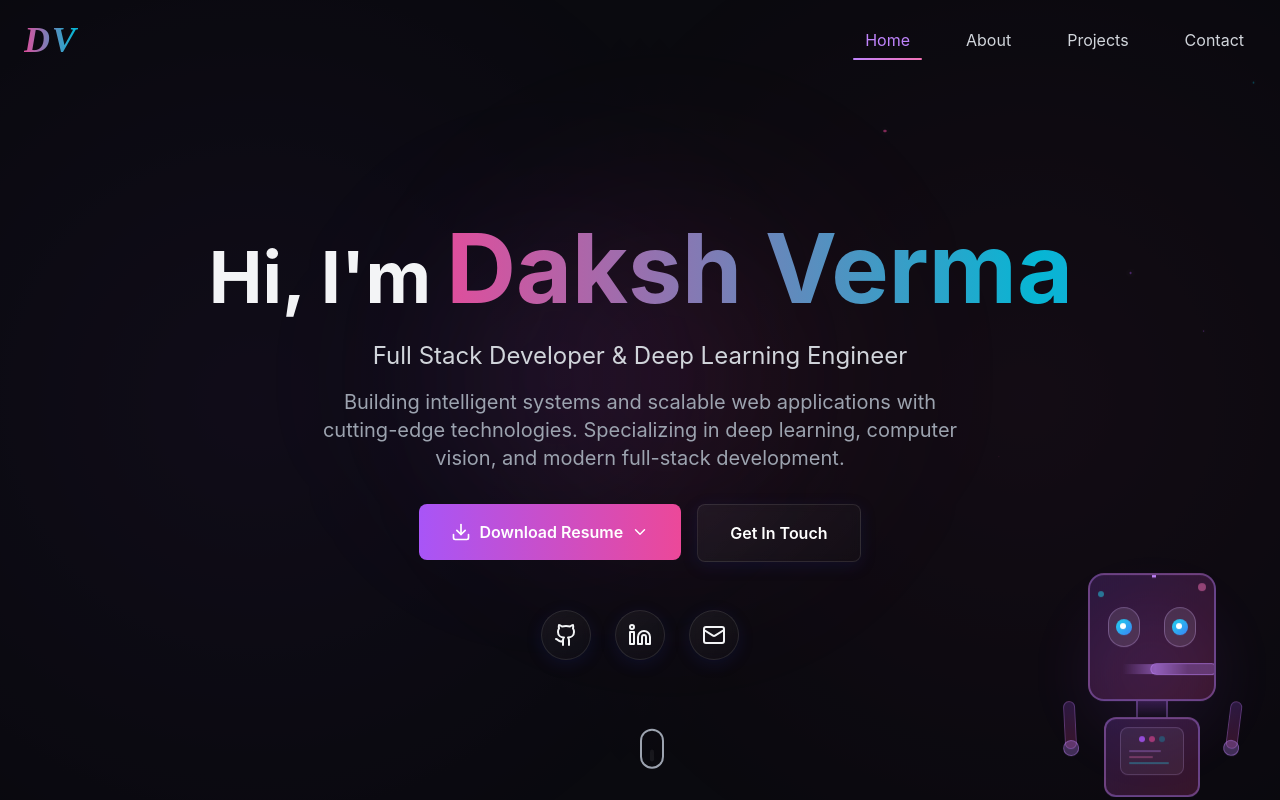
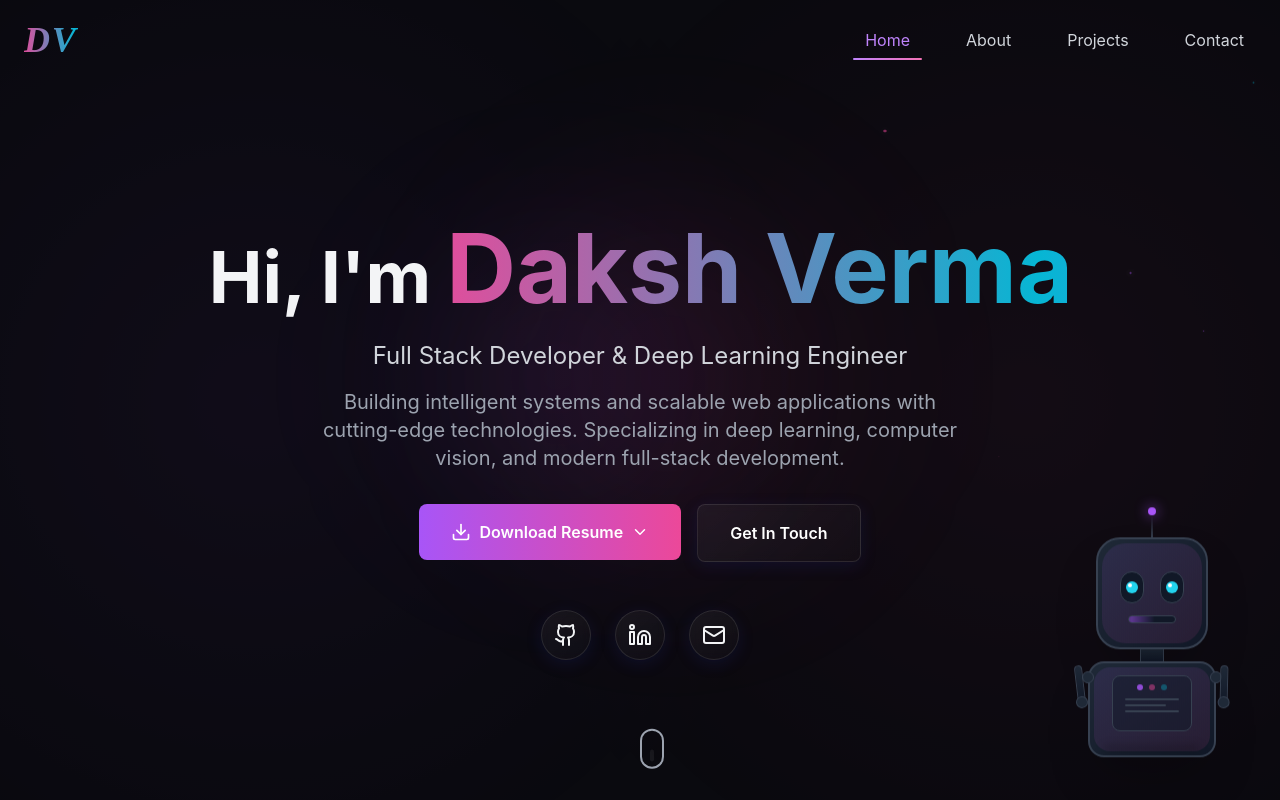
Before and after one commit to dakshverma23/Portfolio, a React (Vite) app: page / in a window 1280 px wide. Shown: the top 800 px of the page. Built offline with nearby package versions, Linux system fonts and the light colour scheme.

Commit message:
Replace with sleek minimalist robot design

```diff
--- a/src/components/InteractiveRobot.jsx
+++ b/src/components/InteractiveRobot.jsx
@@ -3,19 +3,23 @@ import { motion } from 'framer-motion'
 
 const InteractiveRobot = () => {
   const [mousePosition, setMousePosition] = useState({ x: 0, y: 0 })
-  const [eyePosition, setEyePosition] = useState({ x: 0, y: 0 })
+  const [rotation, setRotation] = useState({ x: 0, y: 0 })
 
   useEffect(() => {
     const handleMouseMove = (e) => {
-      const x = (e.clientX / window.innerWidth - 0.5) * 30
-      const y = (e.clientY / window.innerHeight - 0.5) * 30
+      // Calculate rotation based on mouse position
+      const centerX = window.innerWidth / 2
+      const centerY = window.innerHeight / 2
 
+      const rotateY = ((e.clientX - centerX) / centerX) * 15
+      const rotateX = ((e.clientY - centerY) / centerY) * -10
+
+      setRotation({ x: rotateX, y: rotateY })
+
+      // Eye tracking
+      const x = (e.clientX / window.innerWidth - 0.5) * 6
+      const y = (e.clientY / window.innerHeight - 0.5) * 6
       setMousePosition({ x, y })
-
-      // Calculate eye movement (more restricted range)
-      const eyeX = (e.clientX / window.innerWidth - 0.5) * 8
-      const eyeY = (e.clientY / window.innerHeight - 0.5) * 8
-      setEyePosition({ x: eyeX, y: eyeY })
     }
 
     window.addEventListener('mousemove', handleMouseMove)
@@ -23,118 +27,102 @@ const InteractiveRobot = () => {
   }, [])
 
   return (
-    <div className="fixed bottom-8 right-8 z-40 pointer-events-none">
+    <div className="fixed bottom-12 right-12 z-40 pointer-events-none hidden md:block">
       <motion.div
         animate={{
-          rotateY: mousePosition.x * 0.5,
-          rotateX: -mousePosition.y * 0.3,
+          rotateX: rotation.x,
+          rotateY: rotation.y,
         }}
         transition={{
           type: "spring",
-          stiffness: 100,
-          damping: 20,
+          stiffness: 50,
+          damping: 15,
         }}
         style={{
           transformStyle: "preserve-3d",
           perspective: "1000px",
         }}
-        className="relative w-48 h-48"
+        className="relative"
       >
-        {/* Robot Body */}
+        {/* Robot Container */}
         <motion.div
-          className="relative"
           animate={{
-            y: [0, -10, 0],
+            y: [0, -8, 0],
           }}
           transition={{
-            duration: 3,
+            duration: 4,
             repeat: Infinity,
             ease: "easeInOut"
           }}
+          className="relative w-40 h-52"
         >
           {/* Head */}
-          <div className="relative">
-            {/* Main head structure */}
-            <div className="w-32 h-32 mx-auto bg-gradient-to-br from-purple-500/20 to-pink-500/20 rounded-2xl border-2 border-purple-400/40 backdrop-blur-sm relative overflow-hidden">
+          <div className="relative w-28 h-28 mx-auto">
+            {/* Head shape - rounded rectangle */}
+            <div className="absolute inset-0 bg-gradient-to-br from-gray-800 to-gray-900 rounded-3xl border-2 border-gray-700 shadow-2xl">
+              {/* Inner glow */}
+              <div className="absolute inset-1 bg-gradient-to-br from-purple-500/10 to-pink-500/10 rounded-3xl" />
+
               {/* Antenna */}
+              <div className="absolute -top-6 left-1/2 -translate-x-1/2 w-0.5 h-6 bg-gradient-to-t from-gray-700 to-transparent" />
               <motion.div
-                className="absolute -top-8 left-1/2 -translate-x-1/2 w-1 h-8 bg-gradient-to-t from-purple-400 to-transparent"
+                className="absolute -top-8 left-1/2 -translate-x-1/2 w-2 h-2 rounded-full bg-purple-500"
                 animate={{
-                  scaleY: [1, 1.2, 1],
+                  boxShadow: [
+                    "0 0 5px rgba(168, 85, 247, 0.5)",
+                    "0 0 15px rgba(168, 85, 247, 1)",
+                    "0 0 5px rgba(168, 85, 247, 0.5)",
+                  ],
                 }}
                 transition={{
                   duration: 2,
                   repeat: Infinity,
                 }}
-              >
-                <motion.div
-                  className="absolute -top-2 left-1/2 -translate-x-1/2 w-3 h-3 rounded-full bg-purple-400"
-                  animate={{
-                    boxShadow: [
-                      "0 0 10px rgba(168, 85, 247, 0.5)",
-                      "0 0 20px rgba(168, 85, 247, 0.8)",
-                      "0 0 10px rgba(168, 85, 247, 0.5)",
-                    ],
-                  }}
-                  transition={{
-                    duration: 2,
-                    repeat: Infinity,
-                  }}
-                />
-              </motion.div>
+              />
 
               {/* Eyes */}
-              <div className="absolute top-8 left-1/2 -translate-x-1/2 flex gap-6">
+              <div className="absolute top-8 left-1/2 -translate-x-1/2 flex gap-4">
                 {/* Left Eye */}
-                <div className="relative w-8 h-10 bg-white/10 rounded-full border border-purple-300/30 overflow-hidden">
+                <div className="relative w-6 h-8 bg-gray-900 rounded-full overflow-hidden border border-gray-700">
                   <motion.div
-                    className="absolute top-1/2 left-1/2 w-4 h-4 bg-gradient-to-br from-cyan-400 to-blue-500 rounded-full"
+                    className="absolute w-3 h-3 bg-cyan-400 rounded-full top-1/2 left-1/2"
                     animate={{
-                      x: eyePosition.x - 8,
-                      y: eyePosition.y - 8,
+                      x: mousePosition.x - 6,
+                      y: mousePosition.y - 6,
                     }}
                     transition={{
                       type: "spring",
-                      stiffness: 200,
-                      damping: 20,
+                      stiffness: 150,
+                      damping: 15,
                     }}
                   >
-                    <div className="absolute top-1 left-1 w-1.5 h-1.5 bg-white rounded-full" />
+                    <div className="absolute top-0.5 left-0.5 w-1 h-1 bg-white rounded-full" />
                   </motion.div>
                 </div>
 
                 {/* Right Eye */}
-                <div className="relative w-8 h-10 bg-white/10 rounded-full border border-purple-300/30 overflow-hidden">
+                <div className="relative w-6 h-8 bg-gray-900 rounded-full overflow-hidden border border-gray-700">
                   <motion.div
-                    className="absolute top-1/2 left-1/2 w-4 h-4 bg-gradient-to-br from-cyan-400 to-blue-500 rounded-full"
+                    className="absolute w-3 h-3 bg-cyan-400 rounded-full top-1/2 left-1/2"
                     animate={{
-                      x: eyePosition.x - 8,
-                      y: eyePosition.y - 8,
+                      x: mousePosition.x - 6,
+                      y: mousePosition.y - 6,
                     }}
                     transition={{
                       type: "spring",
-                      stiffness: 200,
-                      damping: 20,
+                      stiffness: 150,
+                      damping: 15,
                     }}
                   >
-                    <div className="absolute top-1 left-1 w-1.5 h-1.5 bg-white rounded-full" />
+                    <div className="absolute top-0.5 left-0.5 w-1 h-1 bg-white rounded-full" />
                   </motion.div>
                 </div>
               </div>
 
-              {/* Mouth/Display */}
-              <motion.div
-                className="absolute bottom-6 left-1/2 -translate-x-1/2 w-16 h-3 bg-purple-400/30 rounded-full border border-purple-400/50"
-                animate={{
-                  scaleX: [1, 1.1, 1],
-                }}
-                transition={{
-                  duration: 3,
-                  repeat: Infinity,
-                }}
-              >
+              {/* Mouth */}
+              <div className="absolute bottom-6 left-1/2 -translate-x-1/2 w-12 h-2 bg-gray-900 rounded-full border border-gray-700 overflow-hidden">
                 <motion.div
-                  className="absolute inset-0 bg-gradient-to-r from-transparent via-purple-400/50 to-transparent"
+                  className="absolute inset-0 bg-gradient-to-r from-transparent via-purple-500/50 to-transparent"
                   animate={{
                     x: ["-100%", "100%"],
                   }}
@@ -144,23 +132,22 @@ const InteractiveRobot = () => {
                     ease: "linear",
                   }}
                 />
-              </motion.div>
-
-              {/* Decorative elements */}
-              <div className="absolute top-2 right-2 w-2 h-2 rounded-full bg-pink-400/50" />
-              <div className="absolute top-4 left-2 w-1.5 h-1.5 rounded-full bg-cyan-400/50" />
+              </div>
             </div>
-
-            {/* Neck */}
-            <div className="w-8 h-4 mx-auto bg-gradient-to-b from-purple-500/20 to-transparent border-x-2 border-purple-400/30" />
           </div>
 
+          {/* Neck */}
+          <div className="w-6 h-3 mx-auto bg-gradient-to-b from-gray-800 to-gray-900 border-x border-gray-700" />
+
           {/* Body */}
-          <div className="w-24 h-20 mx-auto bg-gradient-to-br from-purple-500/20 to-pink-500/20 rounded-xl border-2 border-purple-400/40 backdrop-blur-sm relative">
+          <div className="relative w-32 h-24 mx-auto bg-gradient-to-br from-gray-800 to-gray-900 rounded-2xl border-2 border-gray-700 shadow-2xl">
+            {/* Inner glow */}
+            <div className="absolute inset-1 bg-gradient-to-br from-purple-500/10 to-pink-500/10 rounded-2xl" />
+
             {/* Chest panel */}
-            <div className="absolute top-2 left-1/2 -translate-x-1/2 w-16 h-12 bg-white/5 rounded-lg border border-purple-300/20">
-              {/* Status lights */}
-              <div className="flex gap-1 justify-center mt-2">
+            <div className="absolute top-3 left-1/2 -translate-x-1/2 w-20 h-14 bg-gray-900/50 rounded-lg border border-gray-700">
+              {/* Status indicators */}
+              <div className="flex gap-1.5 justify-center mt-2">
                 {[0, 1, 2].map((i) => (
                   <motion.div
                     key={i}
@@ -174,71 +161,62 @@ const InteractiveRobot = () => {
                     transition={{
                       duration: 2,
                       repeat: Infinity,
-                      delay: i * 0.3,
+                      delay: i * 0.4,
                     }}
                   />
                 ))}
               </div>
 
-              {/* Code lines */}
-              <div className="mt-2 space-y-1 px-2">
-                <div className="h-0.5 w-8 bg-purple-400/30 rounded" />
-                <div className="h-0.5 w-6 bg-pink-400/30 rounded" />
-                <div className="h-0.5 w-10 bg-cyan-400/30 rounded" />
+              {/* Display lines */}
+              <div className="mt-2 space-y-1 px-3">
+                <div className="h-0.5 w-full bg-gray-700 rounded" />
+                <div className="h-0.5 w-3/4 bg-gray-700 rounded" />
+                <div className="h-0.5 w-full bg-gray-700 rounded" />
               </div>
             </div>
+
+            {/* Shoulders */}
+            <div className="absolute -left-2 top-2 w-3 h-3 bg-gray-800 rounded-full border border-gray-700" />
+            <div className="absolute -right-2 top-2 w-3 h-3 bg-gray-800 rounded-full border border-gray-700" />
           </div>
 
           {/* Arms */}
-          <div className="absolute top-32 left-0 right-0 flex justify-between px-2">
+          <div className="absolute top-32 left-0 right-0 flex justify-between px-1">
             {/* Left Arm */}
             <motion.div
-              className="w-3 h-12 bg-gradient-to-b from-purple-500/20 to-pink-500/20 rounded-full border border-purple-400/30"
+              className="w-2 h-10 bg-gradient-to-b from-gray-800 to-gray-900 rounded-full border border-gray-700"
               animate={{
-                rotate: [0, -10, 0],
+                rotate: [0, -8, 0],
               }}
               transition={{
-                duration: 3,
+                duration: 4,
                 repeat: Infinity,
                 ease: "easeInOut",
               }}
             >
-              <div className="absolute -bottom-2 left-1/2 -translate-x-1/2 w-4 h-4 bg-purple-400/30 rounded-full border border-purple-400/40" />
+              <div className="absolute -bottom-1 left-1/2 -translate-x-1/2 w-3 h-3 bg-gray-800 rounded-full border border-gray-700" />
             </motion.div>
 
             {/* Right Arm */}
             <motion.div
-              className="w-3 h-12 bg-gradient-to-b from-purple-500/20 to-pink-500/20 rounded-full border border-purple-400/30"
+              className="w-2 h-10 bg-gradient-to-b from-gray-800 to-gray-900 rounded-full border border-gray-700"
               animate={{
-                rotate: [0, 10, 0],
+                rotate: [0, 8, 0],
               }}
               transition={{
-                duration: 3,
+                duration: 4,
                 repeat: Infinity,
                 ease: "easeInOut",
-                delay: 1.5,
+                delay: 2,
               }}
             >
-              <div className="absolute -bottom-2 left-1/2 -translate-x-1/2 w-4 h-4 bg-purple-400/30 rounded-full border border-purple-400/40" />
+              <div className="absolute -bottom-1 left-1/2 -translate-x-1/2 w-3 h-3 bg-gray-800 rounded-full border border-gray-700" />
             </motion.div>
           </div>
+
+          {/* Shadow */}
+          <div className="absolute -bottom-2 left-1/2 -translate-x-1/2 w-24 h-2 bg-black/20 rounded-full blur-sm" />
         </motion.div>
-
-        {/* Glow effect */}
-        <motion.div
-          className="absolute inset-0 -z-10"
-          animate={{
-            opacity: [0.3, 0.6, 0.3],
-          }}
-          transition={{
-            duration: 3,
-            repeat: Infinity,
-          }}
-          style={{
-            background: 'radial-gradient(circle, rgba(168, 85, 247, 0.3) 0%, transparent 70%)',
-            filter: 'blur(30px)',
-          }}
-        />
       </motion.div>
     </div>
   )
```
Also changed, not shown: 1 other file (tests, documents, lock files or other folders).
